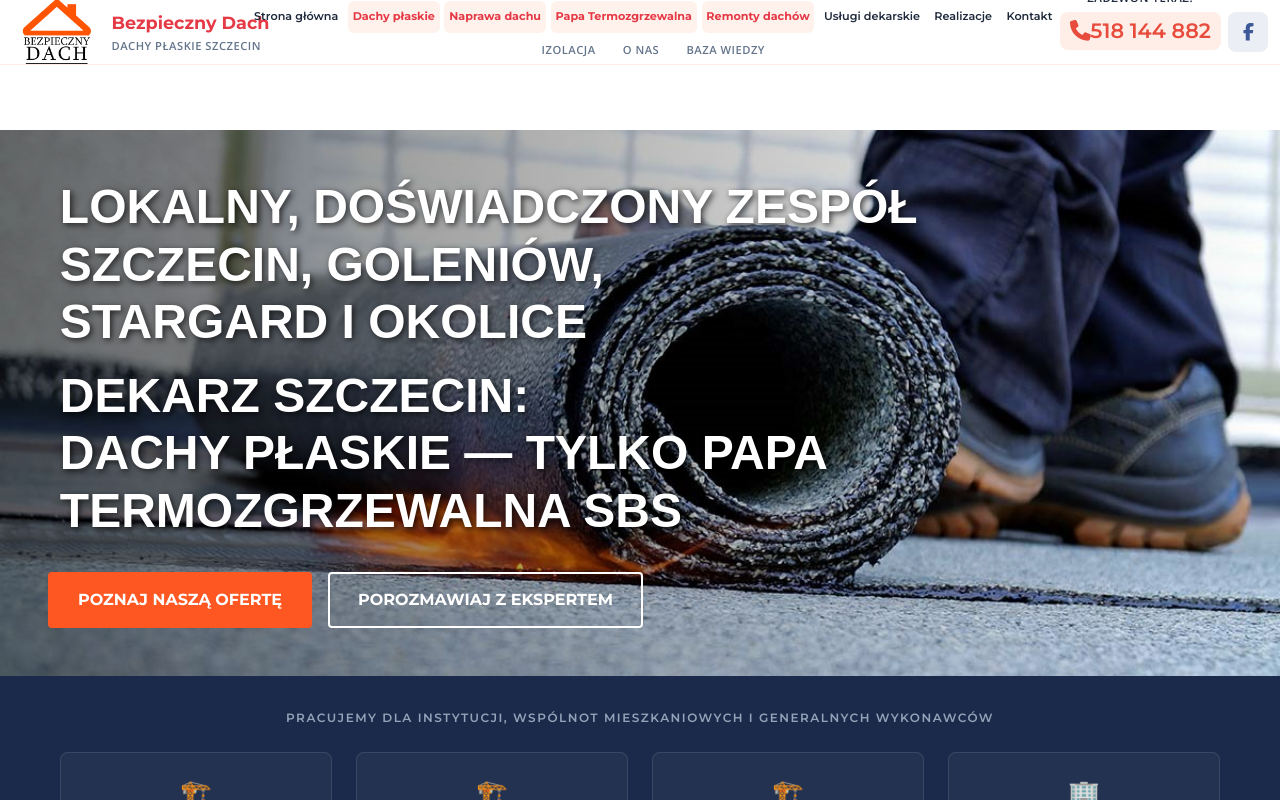
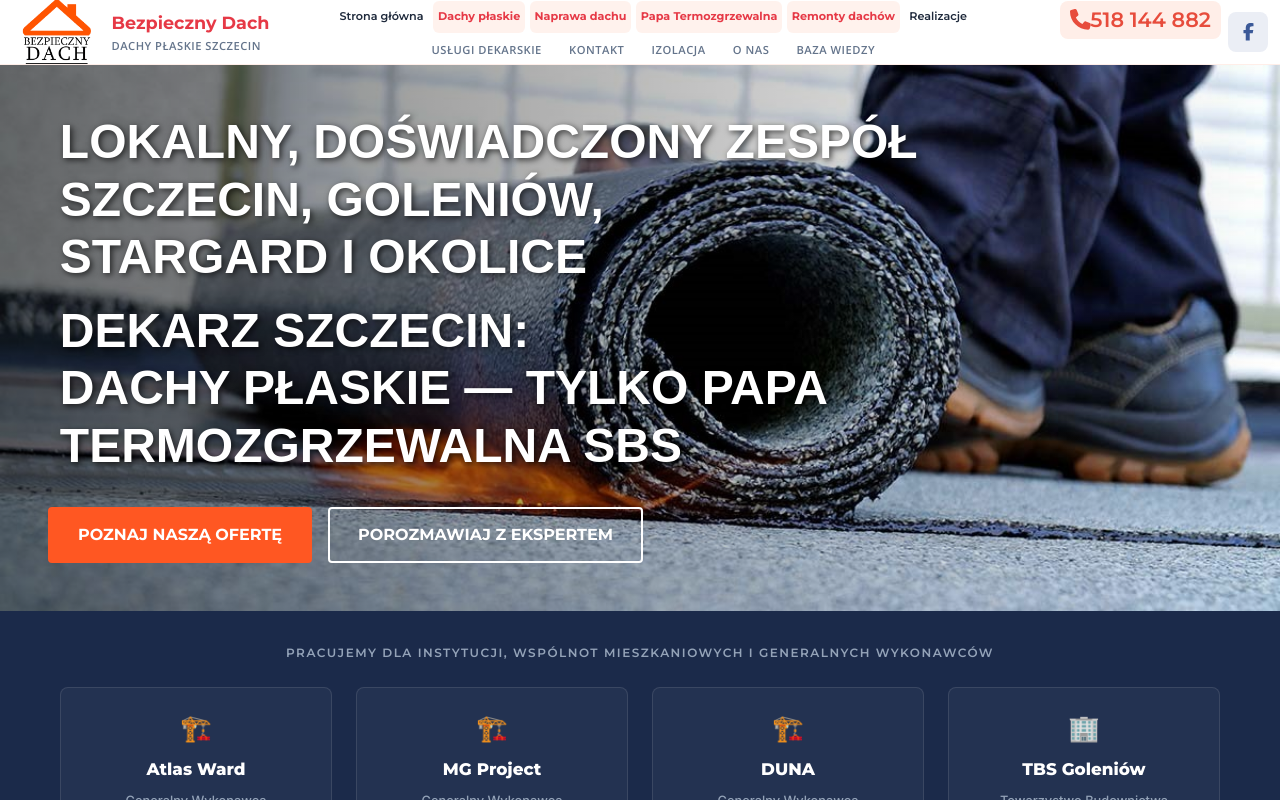
Before and after one commit to TraperRoku/RoofFrontendSite, a React (Create React App) app in the folder bezpieczny-dach/: page / in a window 1280 px wide. Shown: the top 800 px of the page. Built offline with nearby package versions, Linux system fonts and the light colour scheme; a web font is replaced by a local one.

Commit message:
responsywnosc telefony

```diff
--- a/bezpieczny-dach/src/App.css
+++ b/bezpieczny-dach/src/App.css
@@ -1,4 +1,11 @@
 @import './styles/design-system.css';
+
+html,
+body,
+#root {
+  max-width: 100%;
+  overflow-x: hidden;
+}
 
 /* ============================================================
    GLOBAL LAYOUT - Homepage & Content Pages (non-landings)
--- a/bezpieczny-dach/src/components/Header.css
+++ b/bezpieczny-dach/src/components/Header.css
@@ -77,6 +77,7 @@
 .desktop-nav {
   display: flex; flex-direction: column;
   justify-self: center;
+  width: 100%;
   min-width: 0;
   gap: 0.25rem;
 }
@@ -119,6 +120,7 @@
   background: rgba(255, 87, 34, 0.1); border-radius: 8px;
   border: 2px solid transparent; transition: var(--transition); white-space: nowrap;
   color: var(--accent); text-decoration: none; font-family: 'Montserrat', sans-serif; font-weight: 700;
+  transform: none;
 }
 .phone-number:hover {
   background: var(--accent); color: #fff;
--- a/bezpieczny-dach/src/components/Header.jsx
+++ b/bezpieczny-dach/src/components/Header.jsx
@@ -71,11 +71,11 @@ function Header() {
                         <Link to="/naprawa-dachu-plaskiego" className="nav-link featured" onClick={closeMenu}>Naprawa dachu</Link>
                         <Link to="/krycie-papa-termozgrzewalna" className="nav-link featured" onClick={closeMenu}>Papa Termozgrzewalna</Link>
                         <Link to="/remont-dachu-z-papy" className="nav-link featured" onClick={closeMenu}>Remonty dachów</Link>
-                        <Link to="/wykonawstwo" className="nav-link" onClick={closeMenu}>Usługi dekarskie</Link>
                         <Link to="/realizacje" className="nav-link" onClick={closeMenu}>Realizacje</Link>
-                        <Link to="/#contact" className="nav-link" onClick={closeMenu}>Kontakt</Link>
                     </div>
                     <div className="nav-secondary">
+                        <Link to="/wykonawstwo" className="nav-link-small" onClick={closeMenu}>Usługi dekarskie</Link>
+                        <Link to="/#contact" className="nav-link-small" onClick={closeMenu}>Kontakt</Link>
                         <Link to="/ocieplenie-dachu-plaskiego" className="nav-link-small" onClick={closeMenu}>Izolacja</Link>
                         <Link to="/o-nas" className="nav-link-small" onClick={closeMenu}>O nas</Link>
                         <Link to="/faq" className="nav-link-small" onClick={closeMenu}>Baza wiedzy</Link>
@@ -85,7 +85,6 @@ function Header() {
                 {/* Contact & Social */}
                 <div className="header-actions">
                     <div className="contact-info">
-                        <span className="phone-label">Zadzwoń teraz:</span>
                         <PhoneLink className="phone-number" onClick={closeMenu} >
                             <FontAwesomeIcon icon={faPhone} />
                             518 144 882
--- a/bezpieczny-dach/src/components/HeroSection.css
+++ b/bezpieczny-dach/src/components/HeroSection.css
@@ -497,3 +497,8 @@ margin-top: 610px;
     max-width: 100%;
   }
 }
+
+/* Stały header ma już miejsce zarezerwowane przez globalny main. */
+.hero {
+  margin-top: 0;
+}
```
